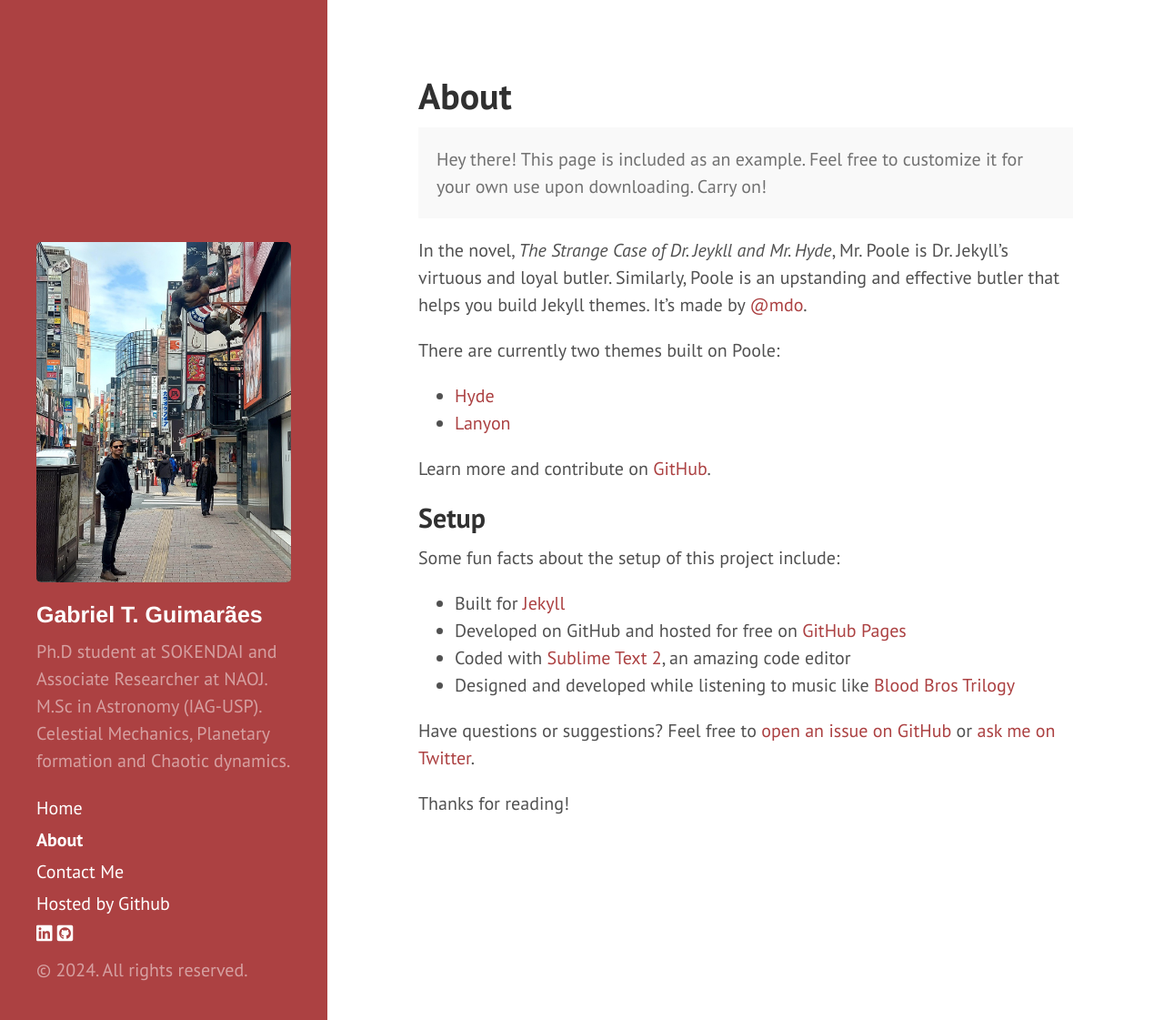
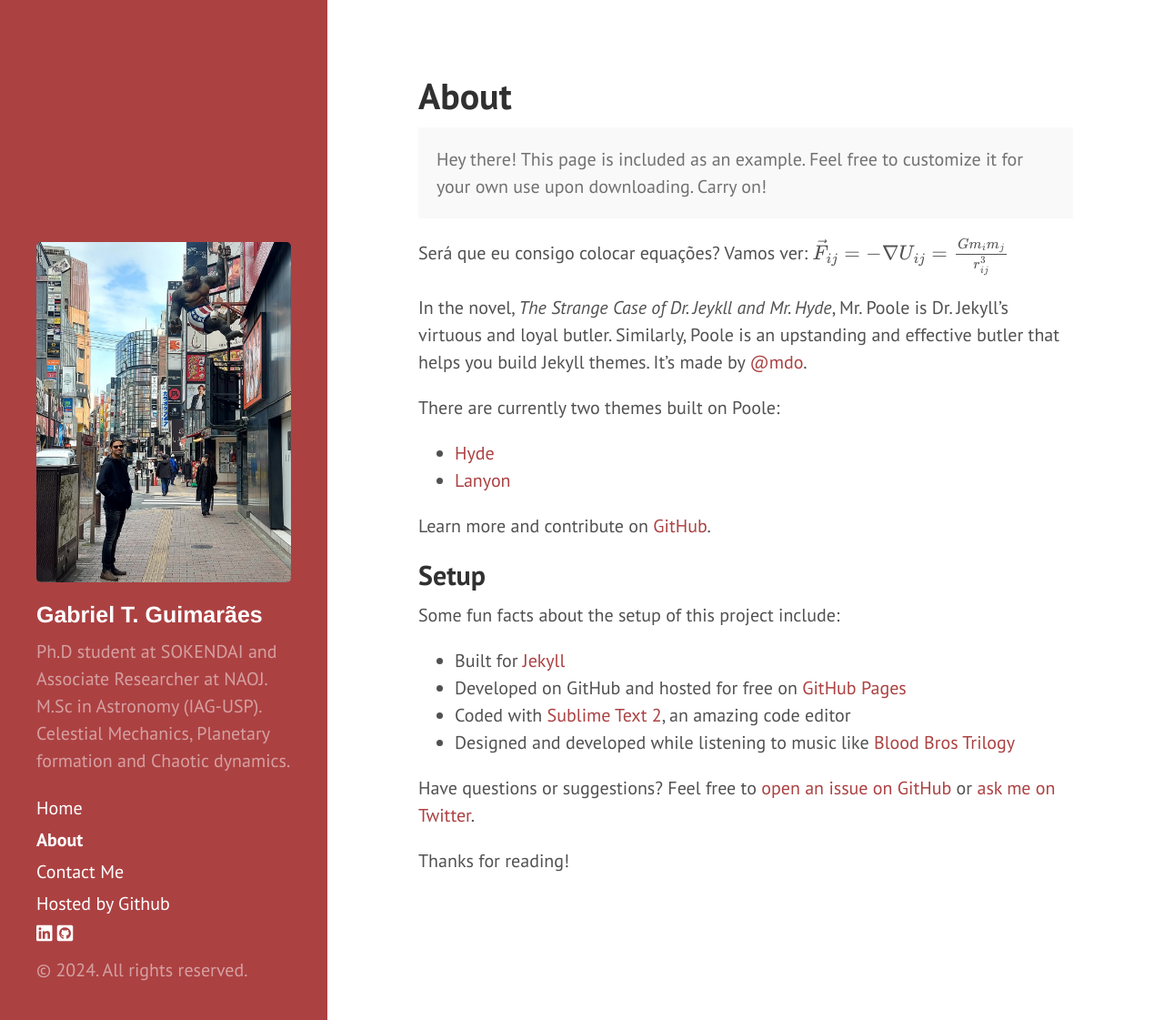
Before and after one commit to gabrieltxg/gabrieltxg.github.io, a Jekyll site: the page built from index.md, in a window 1280 px wide and 1121 px high. Shown: the whole window at 91% size. Built offline with Jekyll 4.4.1, drawn with Linux system fonts in a browser that asks for light colours; nearby versions of some CDN libraries; Markdown is read by kramdown in place of the engine named in the settings; formulas are drawn with MathJax 3; a style sheet for code colours, icons or effects is not loaded.

Commit message:
Update index.md

```diff
--- a/index.md
+++ b/index.md
@@ -6,6 +6,8 @@ title: About
 <p class="message">
   Hey there! This page is included as an example. Feel free to customize it for your own use upon downloading. Carry on!
 </p>
+
+Será que eu consigo colocar equações? Vamos ver: $$\vec{F}_{ij} = -\nabla U_{ij} = \frac{Gm_{i}m_{j}}{r_{ij}^{3}}$$
 
 In the novel, *The Strange Case of Dr. Jeykll and Mr. Hyde*, Mr. Poole is Dr. Jekyll's virtuous and loyal butler. Similarly, Poole is an upstanding and effective butler that helps you build Jekyll themes. It's made by [@mdo](https://twitter.com/mdo).
 
```
